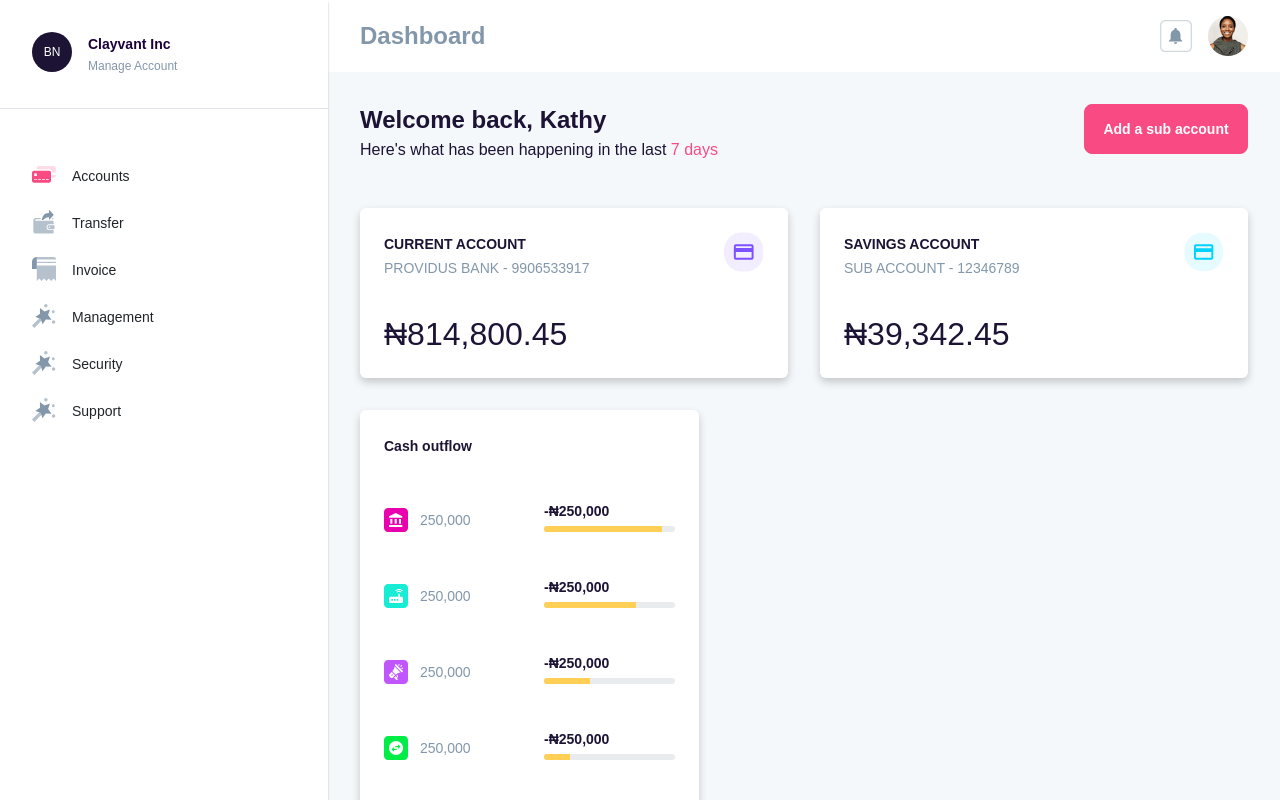
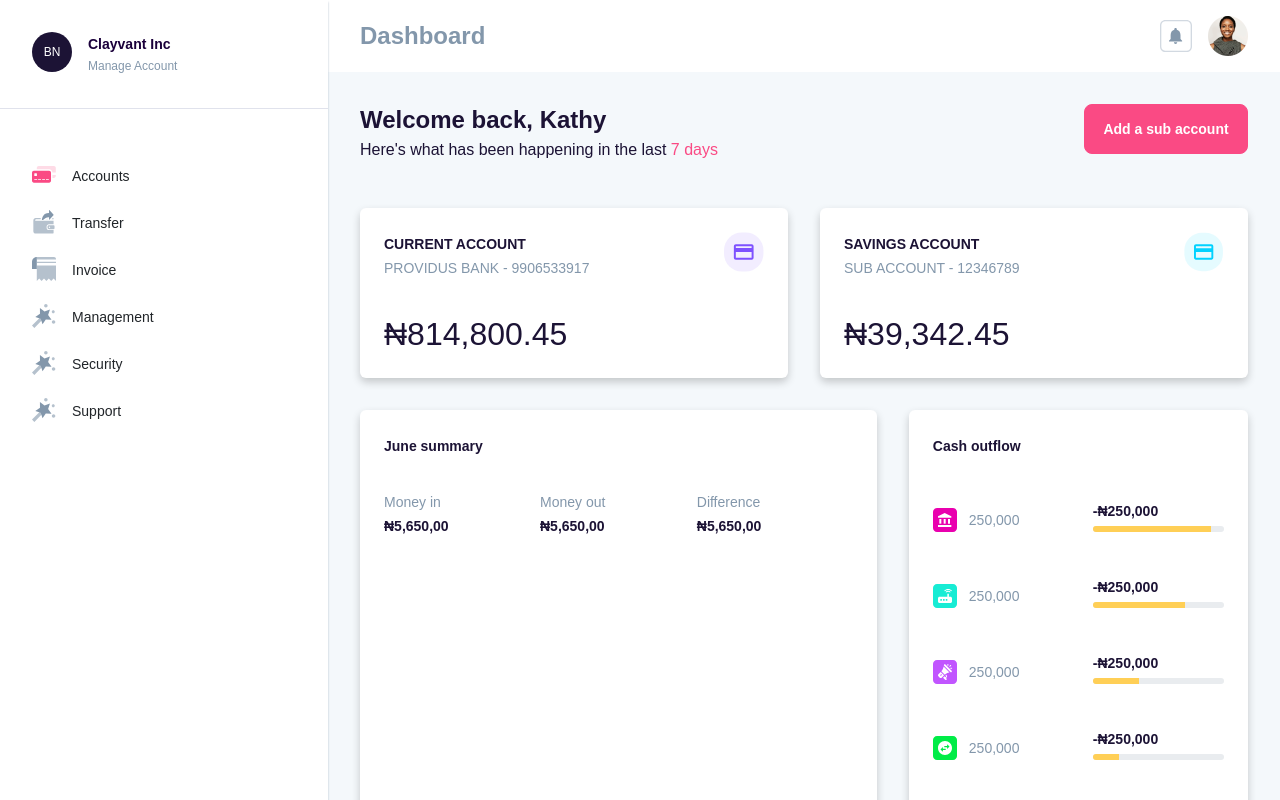
Before and after one commit to jwhyte88/prospa-test, a Next.js app: page /dashboard in a window 1280 px wide. Shown: the top 800 px of the page. Built offline with nearby package versions, Linux system fonts and the light colour scheme; a web font is replaced by a local one.

Commit message:
Adding summary to dashboard + tidyup.

```diff
--- a/components/dashboard/cash-outflow.js
+++ b/components/dashboard/cash-outflow.js
@@ -1,8 +1,7 @@
 import Image from 'next/image'
 import { ProgressBar } from "react-bootstrap";
 
-export default function RecentTransactions(props) {
-  console.log('\n\n\n\n props', props)
+export default function CashOutflow(props) {
 
   return (
     <div className="cash-outflow">
@@ -14,33 +13,12 @@ export default function RecentTransactions(props) {
         }
       </div>
 
-{/*      {props.mockData.transactions.map((transaction) => (
-        <div className="transaction">
-          <div className="transaction__details">
-            <div>
-              <Image src={"/icons/recent--" + transaction.type + ".svg"} alt="ADD ALT TEXT" width={40} height={40} />
-            </div>
-            <div className="transaction__details__text">
-              <div className="transaction__details__title">
-                {transaction.title}
-              </div>
-              <div className="transaction__details__timestamp">
-                {transaction.timeStamp}
-              </div>
-            </div>
-          </div>
-          <div className="transaction__amount">
-            {"-" + "\u20A6" + transaction.amount}
-          </div>
-        </div>
-      ))}*/}
-
       {props.mockData.outflow.map((outflow) => (
         <div className="outflow">
           <div className="outflow__inline">
             <div className="d-flex">
               <div className="outflow__icon">
-                <Image src={"/icons/outflow--" + outflow.type + ".svg"} alt="ADD ALT TEXT" width={24} height={24} />
+                <Image src={"/icons/outflow--" + outflow.type + ".svg"} alt={outflow.type + " icon"} width={24} height={24} />
               </div>
               <div className="outflow__title">
                {outflow.amountSpent}
--- a/components/dashboard/dashboard-container.js
+++ b/components/dashboard/dashboard-container.js
@@ -1,6 +1,6 @@
 import Image from 'next/image'
 import AccountCard from './account-card'
-// import SummaryCard from './summary-card'
+import SummaryCard from './summary-card'
 import CashOutflow from './cash-outflow'
 import RecentTransactions from './recent-transactions'
 import MockData from './mock-data'
@@ -53,6 +53,8 @@ export default function Dashboard(props) {
 
             <AccountCard mockData={MockData.savingsAccount}/>
 
+            <SummaryCard mockData={MockData.summaryCard}/>
+
             <CashOutflow mockData={MockData.cashOutflow}/>
 
             <RecentTransactions mockData={MockData.recentTransactions}/>
--- a/components/dashboard/mock-data.js
+++ b/components/dashboard/mock-data.js
@@ -12,6 +12,23 @@ const mockData = {
     bank: "SUB ACCOUNT",
     accountNumber: "12346789",
     balance: "39,342.45"
+  },
+  summaryCard: {
+    title: "June summary",
+    summary: [
+      {
+        title: "Money in",
+        amount: "5,650,00"
+      },
+      {
+        title: "Money out",
+        amount: "5,650,00"
+      },
+      {
+        title: "Difference",
+        amount: "5,650,00"
+      }
+    ]
   },
   cashOutflow: {
     title: "Cash outflow",
--- /dev/null
+++ b/components/dashboard/summary-card.js
@@ -0,0 +1,31 @@
+import Image from 'next/image'
+import { ProgressBar } from "react-bootstrap";
+
+export default function CashOutflow(props) {
+
+  return (
+    <div className="summary-card">
+      <div className="summary-card__row">
+        {props.mockData && props.mockData.title  &&
+          <div className="summary-card__title">
+            {props.mockData.title}
+          </div>
+        }
+      </div>
+
+      <div className="summary">
+        {props.mockData.summary.map((s) => (
+          <div className="summary-breakdown">
+            <div className="summary-title">
+              {s.title}
+            </div>
+            <div className="summary-amount">
+              {"\u20A6" + s.amount}
+            </div>
+          </div>
+        ))}
+      </div>
+
+    </div>
+  )
+}
--- a/styles/components/_cash-outflow.scss
+++ b/styles/components/_cash-outflow.scss
@@ -3,7 +3,6 @@
   box-shadow: 0 4px 8px 0 rgba(0,0,0,0.2);
   border-radius: 6px;
   padding: $space--xmd;
-  margin-right: $space--lg;
   margin-bottom: $space--lg;
   min-width: 100%;
   @media(min-width: map-get($grid-breakpoints, xl)) {
@@ -59,31 +58,3 @@
     }
   }
 }
-
-.transaction {
-  border-bottom: 1px solid $light-blue;
-  display: flex;
-  flex-direction: row;
-  justify-content: space-between;
-  margin-bottom: $space--md;
-  padding-bottom: $space--md;
-  &__details {
-    display: flex;
-    flex-direction: row;
-    &__text {
-      padding-left: $space--md;
-    }
-    &__title {
-      @include responsive-text-size('small-semibold');
-      color: $very-dark-violet;
-    }
-    &__timestamp {
-      @include responsive-text-size('small-regular');
-      color: $dark-grayish-blue;
-    }
-  }
-  &__amount {
-      @include responsive-text-size('small-regular');
-      color: $very-dark-violet;
-  }
-}
--- /dev/null
+++ b/styles/components/_summary-card.scss
@@ -0,0 +1,43 @@
+.summary-card {
+  background-color: $white;
+  box-shadow: 0 4px 8px 0 rgba(0,0,0,0.2);
+  border-radius: 6px;
+  padding: $space--xmd;
+  margin-bottom: $space--lg;
+  min-width: 100%;
+  @media(min-width: map-get($grid-breakpoints, xl)) {
+    min-width: auto;
+    width: calc(60% - 16px);
+  }
+
+  &__row {
+    display: flex;
+    flex-direction: row;
+    justify-content: space-between;
+    flex-wrap: wrap;
+    margin-bottom: $space--lg;
+  }
+
+  &__title {
+    @include responsive-text-size('small-semibold');
+    color: $very-dark-violet;
+  }
+}
+
+.summary {
+  display: flex;
+  flex-direction: row;
+  justify-content: space-evenly;
+  .summary-breakdown {
+    margin-right: auto;
+  }
+
+  .summary-title {
+    @include responsive-text-size('small-regular');
+    color: $dark-grayish-blue;
+  }
+  .summary-amount {
+    @include responsive-text-size('small-semibold');
+    color: $very-dark-violet;
+  }
+}
--- a/styles/styles.scss
+++ b/styles/styles.scss
@@ -21,7 +21,7 @@
 @import 'components/_buttons.scss';
 @import 'components/_cash-outflow.scss';
 @import 'components/_recent-transactions.scss';
-// @import 'components/_summary-card.scss';
+@import 'components/_summary-card.scss';
 
 // Pages/
 @import 'pages/_dashboard.scss';
```
